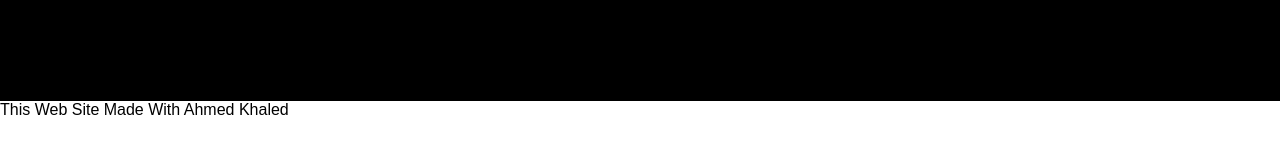
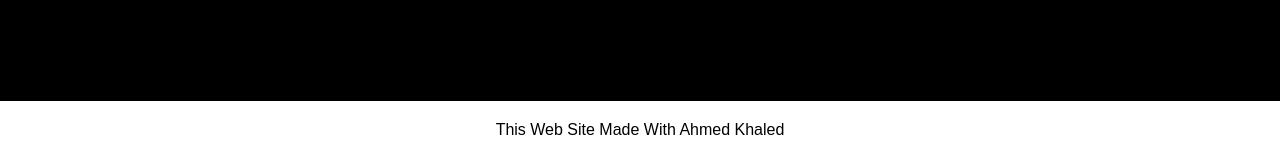
Before and after one commit to Jasminetravel/Traviling, a PHP site: page / in a window 1280 px wide. Shown: the part 4024-4183 px from the top of the page. Before the commit the page ends 4139 px from the top, so only its background shows below. Run offline with PHP 8.4, Linux system fonts and the light colour scheme.

Commit message:
Update syle.css

```diff
--- a/syle.css
+++ b/syle.css
@@ -532,3 +532,9 @@ border-radius: 14px;
     }
 
 }
+footer{
+    width: 100%;
+    text-align: center
+    ;
+    padding: 20px 0;
+}
```
